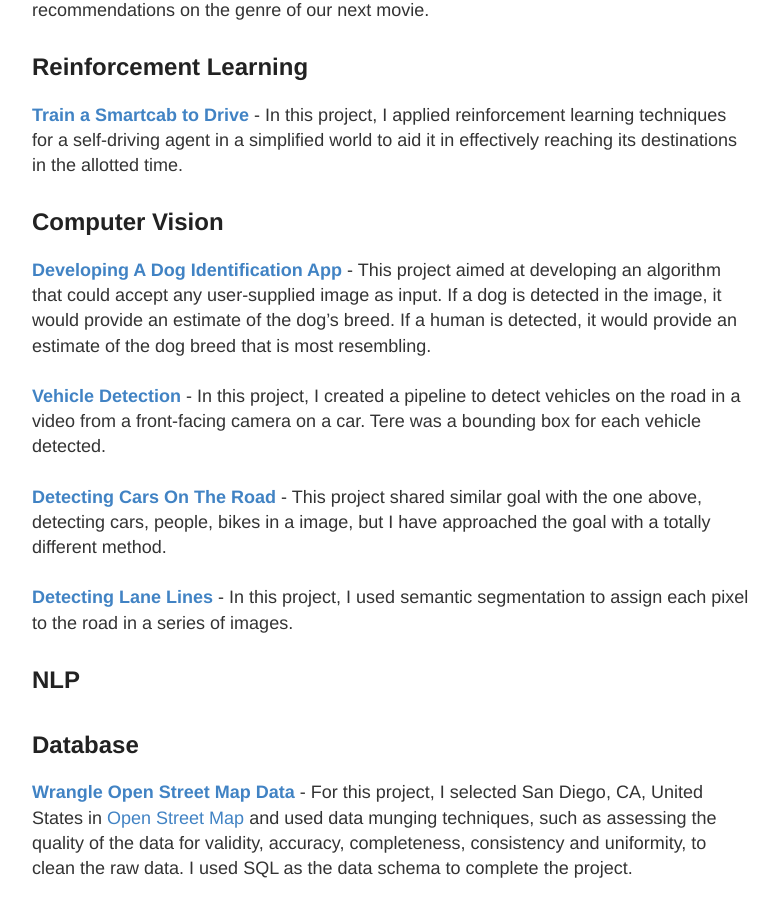
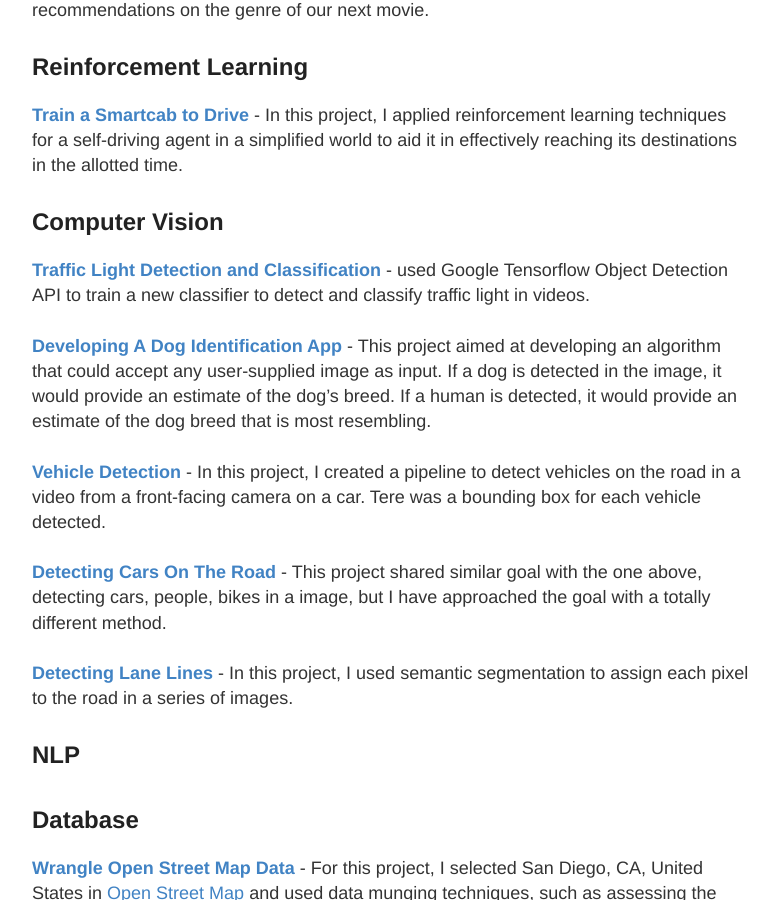
Before and after one commit to wzding/deprecated_wzding.github.io, a Jekyll site: the page built from project2.md, in a window 1280 px wide and 900 px high, scrolled down 1249 px. Shown: the whole window, without its empty margins (248-1026 px from the left). Built offline with Jekyll 4.4.1, drawn with Linux system fonts in a browser that asks for light colours.

Commit message:
added one project

```diff
--- a/project2.md
+++ b/project2.md
@@ -25,7 +25,8 @@ Projects in this page are organized by **technology**.
 <a href="" target="_blank">**Train a Smartcab to Drive**</a> - In this project, I applied reinforcement learning techniques for a self-driving agent in a simplified world to aid it in effectively reaching its destinations in the allotted time.
 
 ## Computer Vision
-<a href="https://wzding.github.io/wzding.github.io/projects/Dog_Identification_App.html" target="_blank">**Developing A Dog Identification App**</a> - This project aimed at developing an algorithm that could accept any user-supplied image as input. If a dog is detected in the image, it would provide an estimate of the dog's breed. If a human is detected, it would provide an estimate of the dog breed that is most resembling.
+<a href="https://wzding.github.io/wzding.github.io/projects/Traffic_Light_Detection_and_Classification.html" target="_blank">**Traffic Light Detection and Classification**</a> - used Google Tensorflow Object Detection API to train a new classifier to detect and classify traffic light in videos.
+<br><br><a href="https://wzding.github.io/wzding.github.io/projects/Dog_Identification_App.html" target="_blank">**Developing A Dog Identification App**</a> - This project aimed at developing an algorithm that could accept any user-supplied image as input. If a dog is detected in the image, it would provide an estimate of the dog's breed. If a human is detected, it would provide an estimate of the dog breed that is most resembling.
 <br><br><a href="https://wzding.github.io/wzding.github.io/projects/Vehicle_Detection.html" target="_blank">**Vehicle Detection**</a> - In this project, I created a pipeline to detect vehicles on the road in a video from a front-facing camera on a car. Tere was a bounding box for each vehicle detected.
 <br><br><a href="https://wzding.github.io/wzding.github.io/projects/Object_Detection_MobileNets_SSD.html" target="_blank">**Detecting Cars On The Road**</a> - This project shared similar goal with the one above, detecting cars, people, bikes in a image, but I have approached the goal with a totally different method.
 <br><br><a href="https://wzding.github.io/wzding.github.io/projects/Semantic_Segmentation.html" target="_blank">**Detecting Lane Lines**</a> - In this project, I used semantic segmentation to assign each pixel to the road in a series of images.
```
